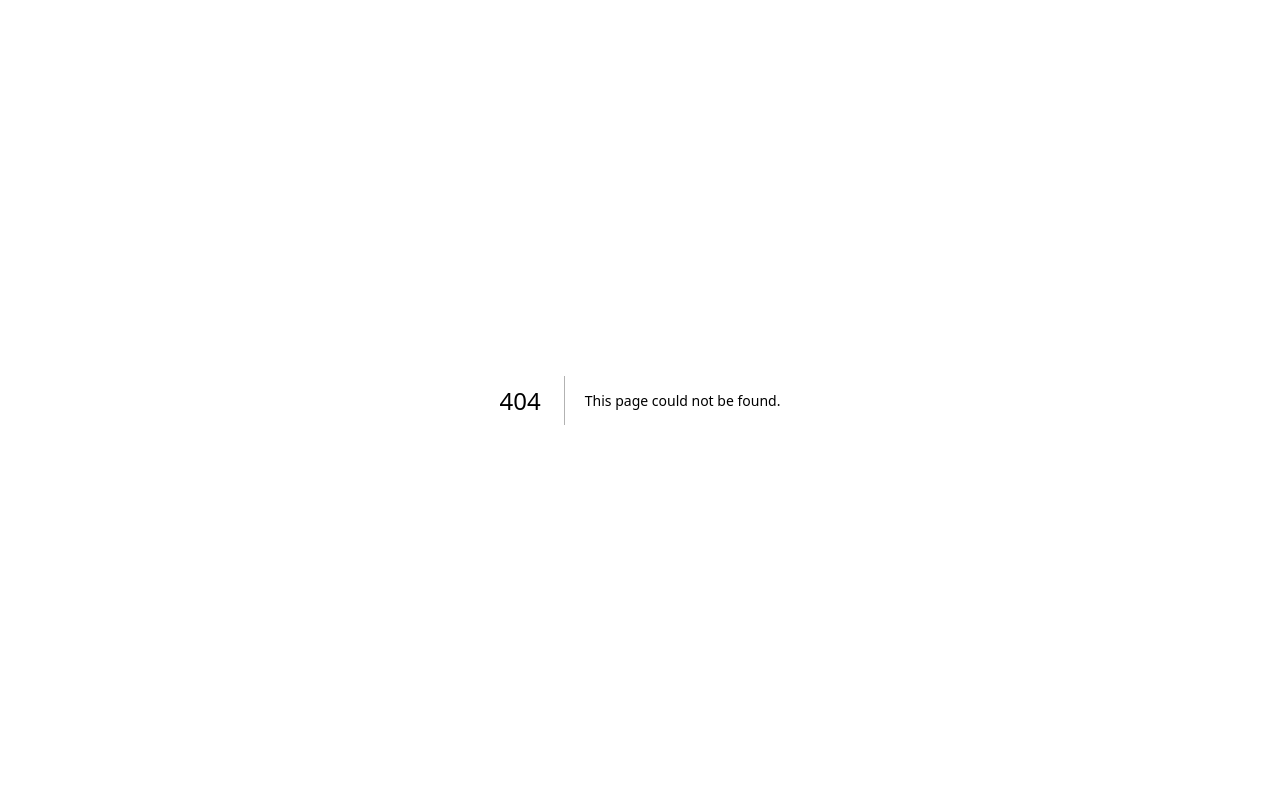
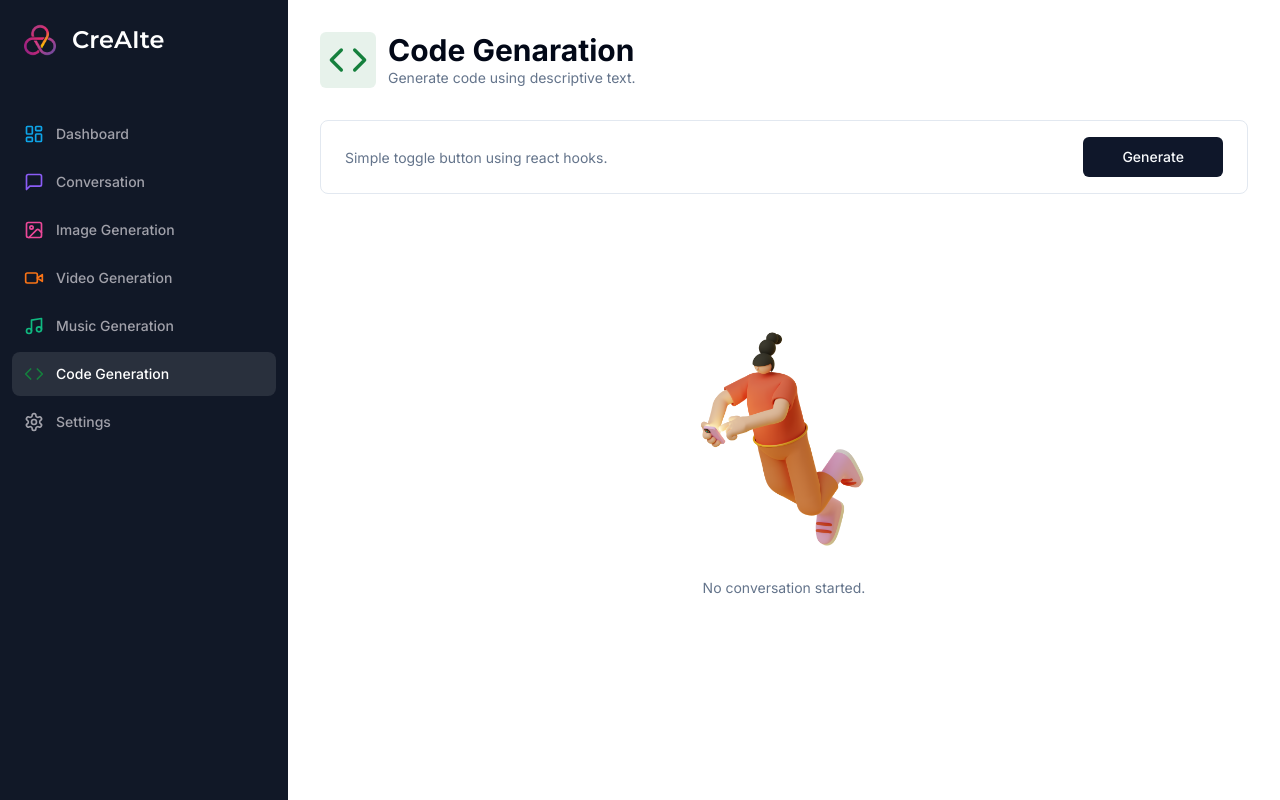
Before and after one commit to nhemgomia/creAIte, a Next.js app: page /code in a window 1280 px wide. Before the commit this address had no page. Built offline with nearby package versions, Linux system fonts and the light colour scheme.

Commit message:
feat: Implement Code Generation AI

```diff
--- /dev/null
+++ b/app/(dashboard)/(routes)/code/constants.ts
@@ -0,0 +1,7 @@
+import * as z from "zod";
+
+export const formSchema = z.object({
+  prompt: z.string().min(1, {
+    message: "Prompt is required"
+  })
+});
--- /dev/null
+++ b/app/(dashboard)/(routes)/code/page.tsx
@@ -0,0 +1,164 @@
+"use client";
+
+import axios from "axios";
+import * as z from "zod";
+import { ChatCompletionRequestMessage } from "openai";
+import { Code } from "lucide-react";
+import { useForm } from "react-hook-form";
+import { useRouter } from "next/navigation";
+import { useState } from "react";
+import { zodResolver } from "@hookform/resolvers/zod";
+import ReactMarkdown from "react-markdown";
+
+import { Button } from "@/components/ui/button";
+import {
+  Form,
+  FormControl,
+  FormField,
+  FormItem
+} from "@/components/ui/form";
+import { Input } from "@/components/ui/input";
+import Heading from "@/components/heading";
+import { Empty } from "@/components/empty";
+import Loader from "@/components/loader";
+import { UserAvatar } from "@/components/user-avatar";
+import { BotAvatar } from "@/components/bot-avatar";
+import { cn } from "@/lib/utils";
+
+import { formSchema } from "./constants";
+
+const CodePage = () => {
+  const router = useRouter();
+  const [messages, setMessages] = useState<ChatCompletionRequestMessage[]>([]);
+
+  const form = useForm<z.infer<typeof formSchema>>({
+    resolver: zodResolver(formSchema),
+    defaultValues: {
+      prompt: ""
+    }
+  });
+
+  const isLoading = form.formState.isSubmitting;
+
+  const onSubmit = async (values: z.infer<typeof formSchema>) => {
+    try {
+      const userMessage: ChatCompletionRequestMessage = {
+        role: "user",
+        content: values.prompt,
+      };
+
+      const newMessages = [...messages, userMessage];
+
+      const response = await axios.post("/api/code", {
+        messages: newMessages,
+      });
+
+      setMessages((current) => [...current, userMessage, response.data]);
+
+      form.reset();
+    } catch (error: any) {
+      // TODO: Open Pro Modal
+      console.log(error);
+    } finally {
+      router.refresh();
+    }
+  }
+
+  return (
+    <div>
+      <Heading
+        title="Code Genaration"
+        description="Generate code using descriptive text."
+        icon={Code}
+        iconColor="text-green-700"
+        bgColor="bg-green-700/10"
+      />
+      <div className="px-4 lg:px-8">
+        <Form {...form}>
+          <form
+            onSubmit={form.handleSubmit(onSubmit)}
+            className="
+              rounded-lg
+              border
+              w-full
+              p-4
+              px-3
+              md:px-6
+              focus-within:shadow-sm
+              grid
+              grid-cols-12
+              gap-2
+            "
+          >
+            <FormField
+              name="prompt"
+              render={({ field }) => (
+                <FormItem className="col-span-12 lg:col-span-10">
+                  <FormControl className="m-0 p-0">
+                    <Input
+                      className="
+                        border-0
+                        outline-none
+                        focus-visible:ring-0
+                        focus-visible:ring-transparent
+                      "
+                      disabled={isLoading}
+                      placeholder="Simple toggle button using react hooks."
+                      {...field}
+                    />
+                  </FormControl>
+                </FormItem>
+              )}
+            />
+            <Button className="col-span-12 lg:col-span-2 w-full" disabled={isLoading}>
+              Generate
+            </Button>
+          </form>
+        </Form>
+      </div>
+      <div className="space-y-4 mt-4">
+        {isLoading && (
+          <div className="p-8 rounded-lg w-full flex items-center justify-center bg-muted">
+            <Loader />
+          </div>
+        )}
+
+        {messages.length === 0 && !isLoading && (
+          <div>
+            <Empty label="No conversation started." />
+          </div>
+        )}
+        <div className="flex flex-col-reverse gap-y-4">
+          {messages.map((message) => (
+            <div
+              key={message.content}
+              className={cn(
+                "p-8 w-full flex items-start gap-x-8 rounded-lg",
+                message.role === "user" ? "bg-white border border-black/10" : "bg-muted"
+              )}
+            >
+              {message.role === "user" ? <UserAvatar /> : <BotAvatar />}
+              <ReactMarkdown
+                components={{
+                  pre: ({ node, ...props }) => (
+                    <div className="overflow-auto w-full my-2 bg-black/10 p-2 rounded-lg">
+                      <pre {...props} />
+                    </div>
+                  ),
+                  code: ({ node, ...props }) => (
+                    <code className="bg-black/10 rounded-lg p-1" {...props} />
+                  )
+                }}
+                className="text-sm overflow-hidden leading-7"
+              >
+                {message.content || ""}
+              </ReactMarkdown>
+            </div>
+          ))}
+        </div>
+      </div>
+    </div>
+   );
+}
+
+export default CodePage;
--- /dev/null
+++ b/app/api/code/route.ts
@@ -0,0 +1,46 @@
+import { auth } from "@clerk/nextjs";
+import { NextResponse } from "next/server";
+import { ChatCompletionRequestMessage, Configuration, OpenAIApi } from "openai";
+
+const configuration = new Configuration({
+  apiKey: process.env.OPENAI_API_KEY,
+});
+
+const openai = new OpenAIApi(configuration);
+
+const instructionMessage: ChatCompletionRequestMessage = {
+  role: "system",
+  content: "You are a code generator. You must answer only in markdown code snippets. Use code comments for explanations.",
+}
+
+export async function POST(
+  req: Request
+) {
+  try {
+    const { userId } = auth();
+    const body = await req.json();
+    const { messages } = body;
+
+    if (!userId) {
+      return new NextResponse("Unauthorized" , { status: 401 });
+    }
+
+    if (!configuration.apiKey) {
+      return new NextResponse("OpenAI API Key not configured", { status: 500});
+    }
+
+    if (!messages) {
+      return new NextResponse("Messages are required", { status: 400 });
+    }
+
+    const response = await openai.createChatCompletion({
+      model: "gpt-3.5-turbo",
+      messages: [instructionMessage, ...messages]
+    });
+
+    return NextResponse.json(response.data.choices[0].message);
+  } catch (error) {
+    console.log("CODE_ERROR", error);
+    return new NextResponse("Internal Error", { status: 500 });
+  }
+}
```
